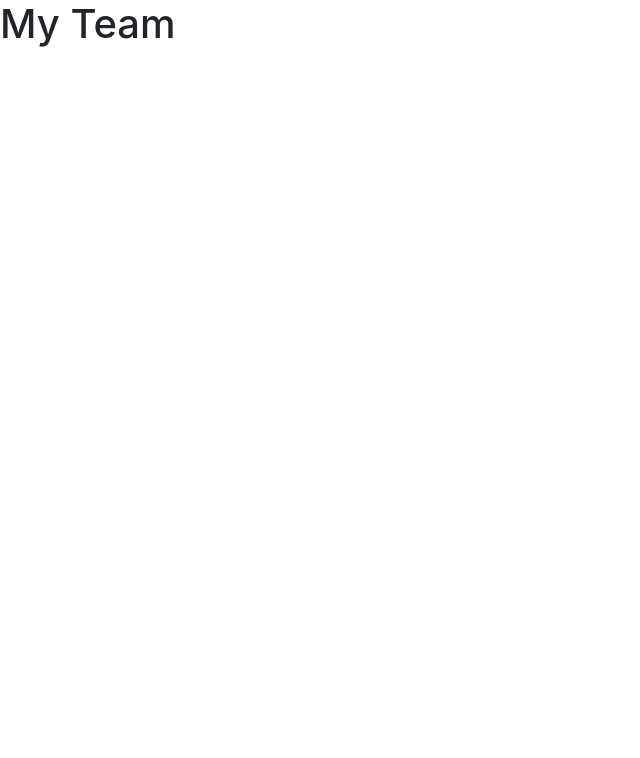
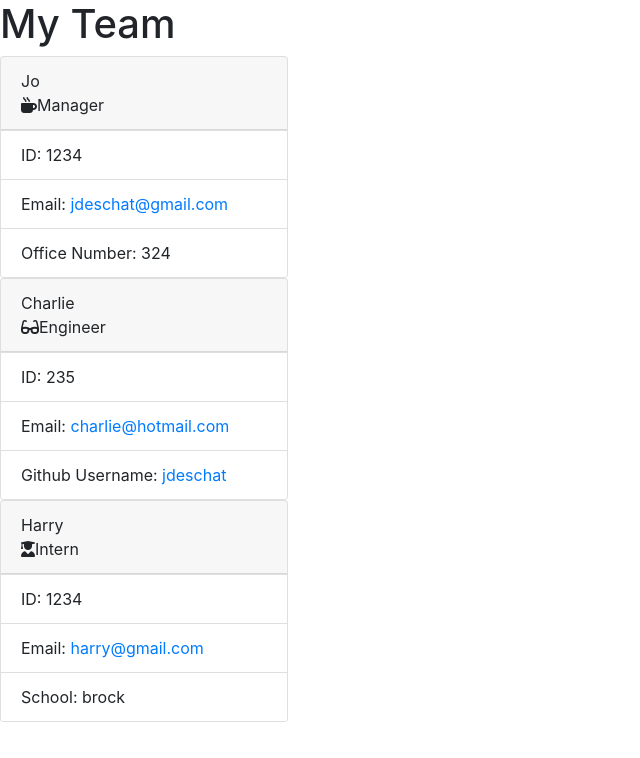
Before and after one commit to AmeeraNoor/employee-look-up-guru, a website: page dist/index.html in a window 1280 px wide. Shown: the whole page, without its empty margins (0-640 px from the left). Drawn offline with nearby package versions, Linux system fonts and the light colour scheme.

Commit message:
finished html file

```diff
--- a/dist/index.html
+++ b/dist/index.html
@@ -14,3 +14,40 @@
     <header>
     <h1> My Team </h1>
     </header>
+    <main>
+        <div class="card" style="width: 18rem;">
+            <div class="card-header">
+           Jo <br/>
+           <i class="fas fa-mug-hot"></i>Manager</div>
+           <ul class="list-group list-group-flush">
+            <li class="list-group-item">ID: 1234</li>
+            <li class="list-group-item">Email: <span id="email"><a href="mailto:jdeschat@gmail.com">jdeschat@gmail.com</a></span></li>
+            <li class="list-group-item">Office Number: 324</li>
+            </ul>
+        </div>
+
+        <div class="card" style="width: 18rem;">
+            <div class="card-header">
+           Charlie <br/>
+           <i class="fas fa-glasses"></i>Engineer</div>
+           <ul class="list-group list-group-flush">
+            <li class="list-group-item">ID: 235</li>
+            <li class="list-group-item">Email: <span id="email"><a href="mailto:charlie@hotmail.com">charlie@hotmail.com</a></span></li>
+            <li class="list-group-item">Github Username: <a target="_blank" href="https://github.com/jdeschat">jdeschat</a></li>
+            </ul>
+        </div>
+
+        <div class="card" style="width: 18rem;">
+            <div class="card-header">
+           Harry <br/>
+           <i class="fas fa-user-graduate"></i>Intern</div>
+           <ul class="list-group list-group-flush">
+            <li class="list-group-item">ID: 1234</li>
+            <li class="list-group-item">Email: <span id="email"><a href="mailto:harry@gmail.com">harry@gmail.com</a></span></li>
+            <li class="list-group-item">School: brock</li>
+            </ul>
+        </div>
+         </main>
+
+</body>
+</html>
```
